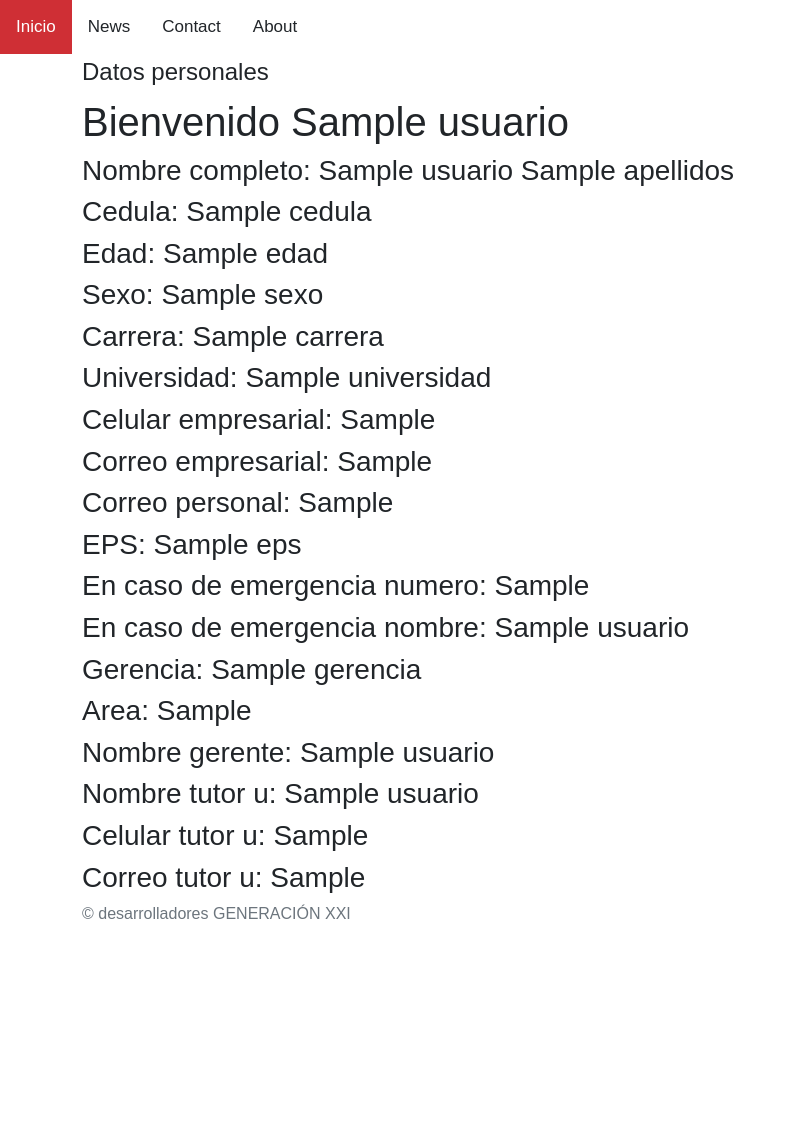
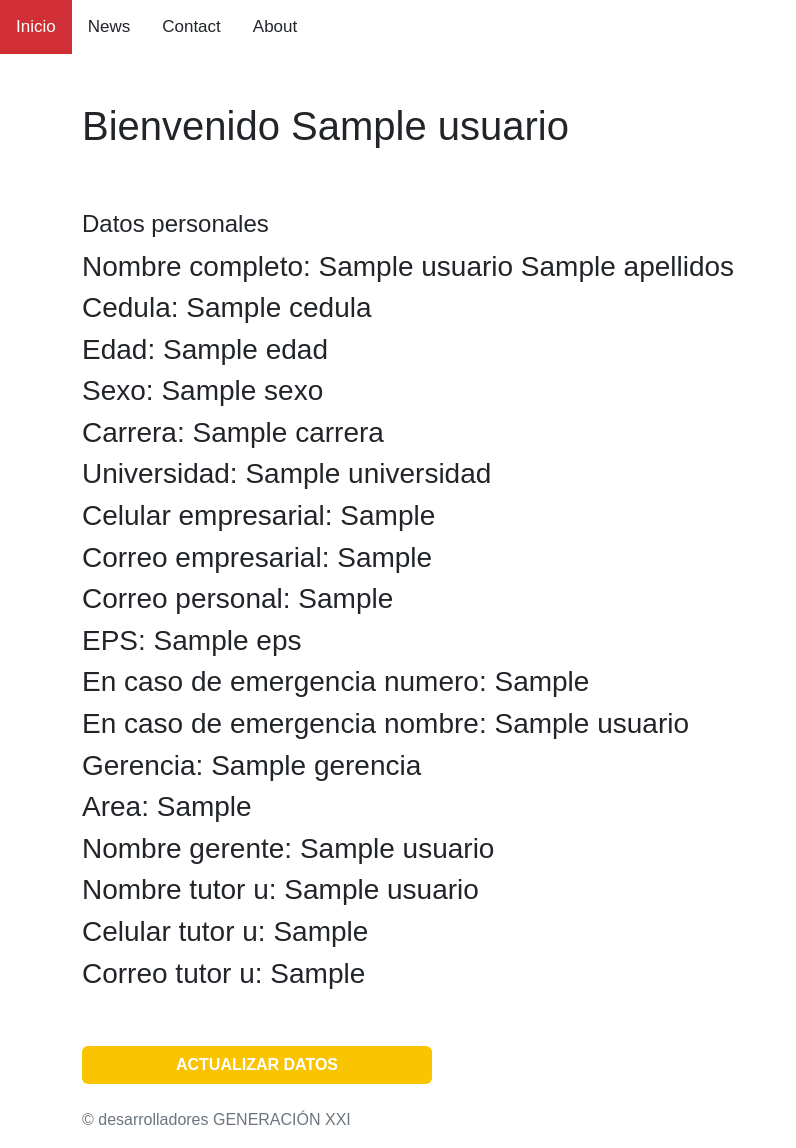
Before and after one commit to YesidSanabria/Proyecto-Generacion-XXI, a Flask app: template app/templates/view_personal_data.html in a window 1280 px wide. Shown: the whole page, without its empty margins (0-796 px from the left). Before the commit the page ends 919 px from the top, so only its background shows below. Run offline with Flask 2, Linux system fonts and the light colour scheme; the template is opened without the code that fills it: most values are stand-ins (such as "Sample title", 1, 10 or a date in 2020).

Commit message:
botonDatosPersonales

```diff
--- a/app/templates/view_personal_data.html
+++ b/app/templates/view_personal_data.html
@@ -4,9 +4,14 @@
 
 <div class="container">
     <div class="row">
+        <form>
             <fieldset>
+                <br>
+                <br>
+                <h1> Bienvenido  {{ usuario['Nombres']}} </h1>
+                <br>
+                <br>
                 <legend> Datos personales </legend>
-            <h1> Bienvenido  {{ usuario['Nombres']}} </h1>
                 <h3> Nombre completo: {{ usuario['Nombres'] + " " + usuario['Apellidos']}}</h3>
                 <h3> Cedula: {{ usuario['Cedula']}} </h3>
                 <h3> Edad: {{ usuario['Edad']}} </h3>
@@ -26,6 +31,15 @@
                 <h3> Celular tutor u: {{ usuario['Celular tutor']}} </h3>
                 <h3> Correo tutor u: {{ usuario['Correo tutor']}} </h3>
             </fieldset>
+        </form>
+          <div class="col-sm">
+            <!--<button type="submit" name="submit" class="btn login text-uppercase fw-bold" style="width: 350px; background-color: #CF2F35; color: white;">Iniciar Sesion</button> -->
+            <br>
+            <br>
+            <a href="/formulario" class="btn login text-uppercase fw-bold" style="width: 350px; background-color: #FAC401; color: white;" type="submit">Actualizar datos</a>
+            <br>
+            <br>
+        </div>
     </div>
 </div>
 
```
Lines whose indentation alone changed are shown as unchanged.
